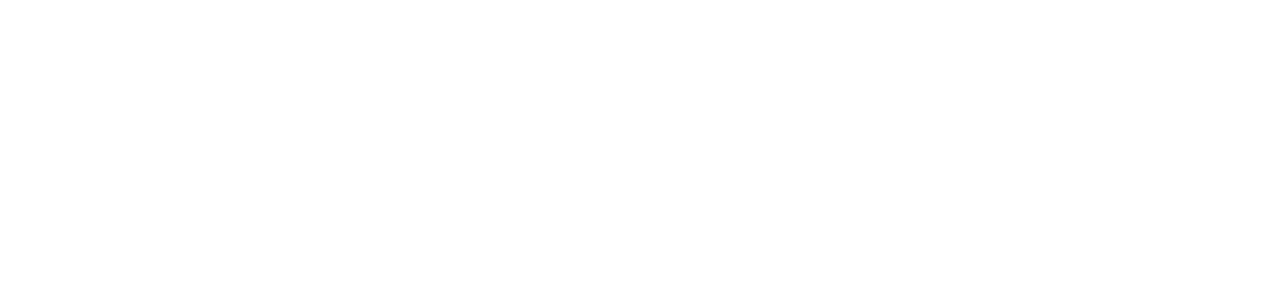
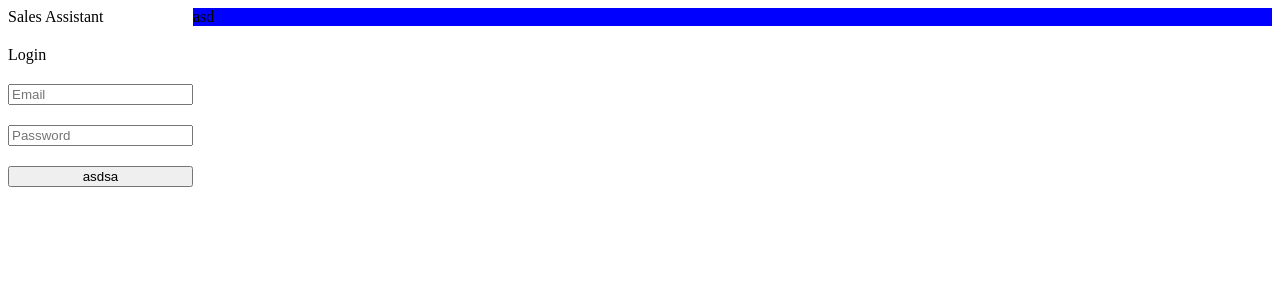
Before and after one commit to Honchar007/sales-assistant, a React (Create React App) app: page / in a window 1280 px wide. Shown: the top 300 px of the page. Built offline with nearby package versions, Linux system fonts and the light colour scheme.

Commit message:
login page connect

```diff
--- a/package.json
+++ b/package.json
@@ -12,6 +12,8 @@
     "@types/react-dom": "^18.2.19",
     "react": "^18.2.0",
     "react-dom": "^18.2.0",
+    "react-hook-form": "^7.50.1",
+    "react-router-dom": "^6.22.0",
     "react-scripts": "5.0.1",
     "sass": "^1.70.0",
     "typescript": "^4.9.5",
--- a/src/App.tsx
+++ b/src/App.tsx
@@ -2,6 +2,9 @@
 
 // components
 import Auth from './pages/Auth/Auth';
+
+// styles
+import './assets/scss/auth.scss';
 
 function App() {
   return (
--- a/src/assets/scss/auth.scss
+++ b/src/assets/scss/auth.scss
@@ -0,0 +1,20 @@
+.auth-wrapper {
+  display: flex;
+  width: 100%;
+
+  .login-wrapper {
+    display: flex;
+    flex-direction: column;
+    gap: 20px;
+
+    .input-form-container {
+      width: 100%;
+    }
+  }
+
+  .background {
+    width: 100%;
+    height: 100%;
+    background-color: blue;
+  }
+}
--- a/src/pages/Auth/Auth.tsx
+++ b/src/pages/Auth/Auth.tsx
@@ -1,9 +1,13 @@
 import React from 'react';
+
+// components
+import LoginForm from './components/LoginForm';
 
 function Auth() {
   return (
-    <div>
-
+    <div className='auth-wrapper'>
+      <LoginForm />
+      <div className='background'>asd</div>
     </div>
   );
 }
--- /dev/null
+++ b/src/pages/Auth/components/FormInput.tsx
@@ -0,0 +1,32 @@
+import React from 'react';
+import { FieldErrors } from 'react-hook-form';
+import { ILoginRequestDTO } from '../../../submodules/public-common/interfaces/dto/auth/iadmin-login-request.interface';
+
+// models
+interface InputProps {
+  name: string,
+  placeholder?: string,
+  type: string,
+  validationSchema: any,
+  // eslint-disable-next-line
+  register: any,
+  errors?: FieldErrors<ILoginRequestDTO>;
+}
+
+export default function FormInput({ name, register, errors, placeholder, type, validationSchema } : InputProps) {
+  return (
+    <div className='input-form-container'>
+      <input
+        id={name}
+        name={name}
+        type={type}
+        placeholder={placeholder}
+        {...register(name, validationSchema)}
+        className='input-form'
+      />
+      {errors && errors[name] && (
+        <span className="input-form-error">{errors[name]?.message}</span>
+      )}
+    </div>
+  );
+}
--- /dev/null
+++ b/src/pages/Auth/components/LoginForm.tsx
@@ -0,0 +1,61 @@
+import * as React from 'react';
+import { useForm, SubmitHandler } from 'react-hook-form';
+
+// components
+import FormInput from './FormInput';
+
+// models
+import { ILoginRequestDTO } from '../../../submodules/public-common/interfaces/dto/auth/iadmin-login-request.interface';
+
+
+export default function LoginForm() {
+  const {
+    register,
+    handleSubmit,
+    reset,
+    formState: { errors },
+  } = useForm<ILoginRequestDTO>();
+  const onSubmit: SubmitHandler<ILoginRequestDTO> = (data) => {
+    console.log(data);
+    reset();
+  };
+
+  return (
+    <form
+      onSubmit={handleSubmit(onSubmit)}
+      className='login-wrapper'
+    >
+      <span>Sales Assistant</span>
+      <div>Login</div>
+      <FormInput
+        name='email'
+        placeholder='Email'
+        type='text'
+        errors={errors}
+        validationSchema={{
+          required: 'required',
+          pattern: {
+            value: /\S+@\S+\.\S+/,
+            message: 'Entered value does not match email format',
+          },
+        }}
+        register={register}
+      />
+      <FormInput
+        name='password'
+        placeholder='Password'
+        type='password'
+        errors={errors}
+        validationSchema={{
+          required: 'required',
+          minLength: {
+            value: 3,
+            message: 'Please enter a minimum of 3 characters',
+          },
+        }}
+        register={register}
+      />
+      <button type='submit'>asdsa</button>
+    </form>
+  );
+}
```
Also changed, not shown: src/components/StyledInput.tsx (added, +28 -0 lines), src/assets/svg/icon.svg (added), 1 other file (tests, documents, lock files or other folders).
